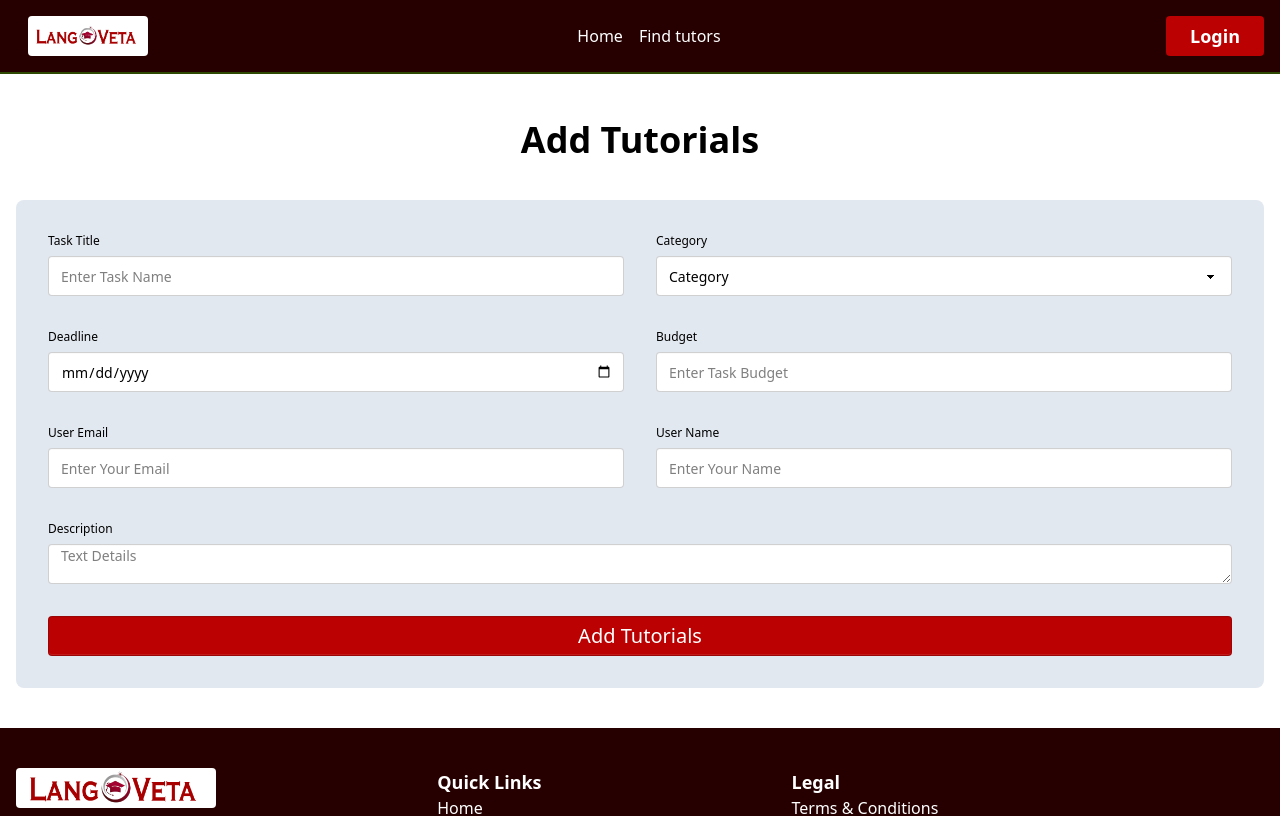
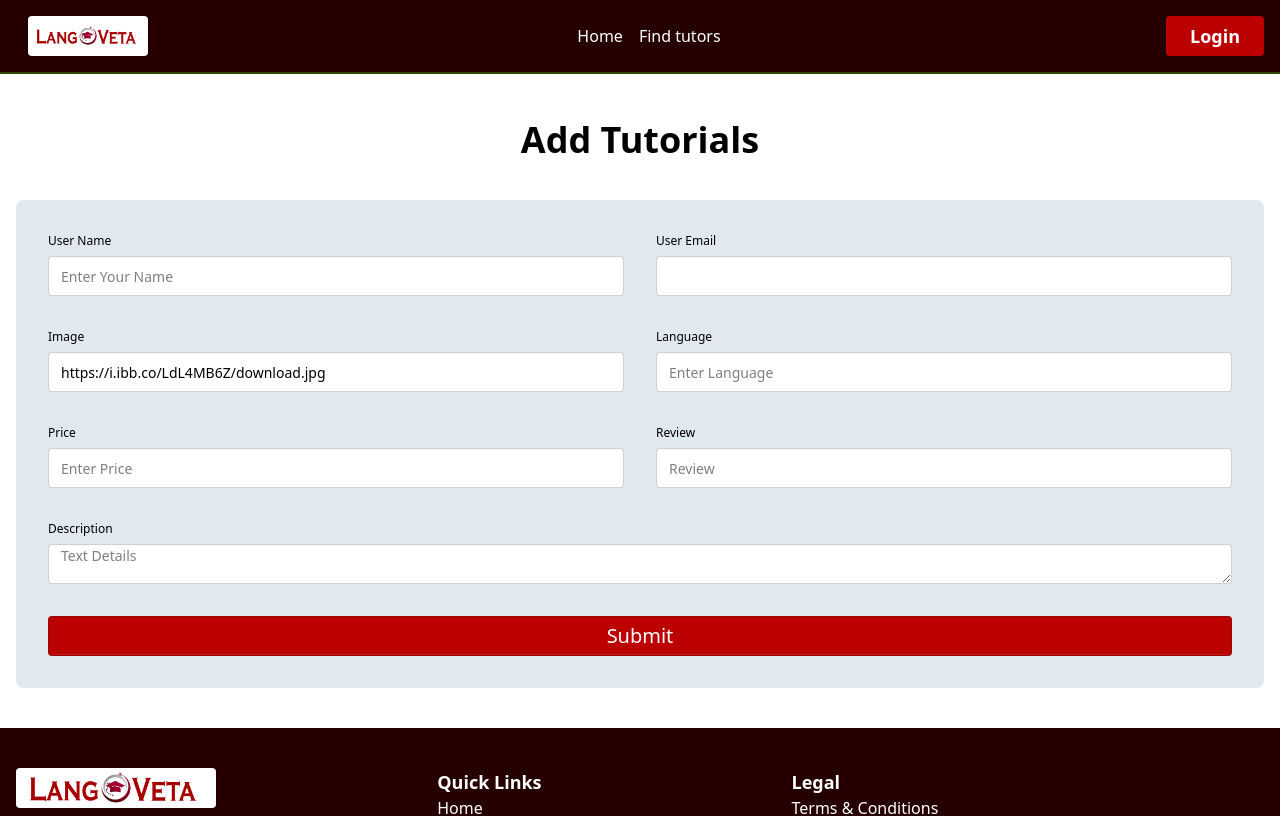
Before and after one commit to MizanRbf/langveta-client, a React (Vite) app: page /addTutorials in a window 1280 px wide. Shown: the top 816 px of the page. Built offline with nearby package versions, Linux system fonts and the light colour scheme; no server answers.

Commit message:
my tutorials created and data read from db and desplay in table

```diff
--- a/package.json
+++ b/package.json
@@ -10,6 +10,7 @@
     "preview": "vite preview"
   },
   "dependencies": {
+    "axios": "^1.9.0",
     "dotenv": "^16.5.0",
     "firebase": "^11.8.1",
     "react": "^19.1.0",
--- a/src/Pages/AddTutorials/AddTutorials.jsx
+++ b/src/Pages/AddTutorials/AddTutorials.jsx
@@ -1,44 +1,37 @@
+import axios from "axios";
 import React, { useState } from "react";
 import { Helmet } from "react-helmet";
 import { useNavigate } from "react-router";
 import Swal from "sweetalert2";
+import useAuth from "../../Hooks/useAuth";
 
 const AddTutorials = () => {
+  const { user } = useAuth();
   const navigate = useNavigate();
-  const [tasks, setTasks] = useState([]);
+  const [tutorials, setTutorials] = useState([]);
 
-  // Handle Add Tasks
-  const handleAddTask = (e) => {
+  // Handle Add Tutorials
+  const handleAddTutorials = (e) => {
     e.preventDefault();
     const form = e.target;
     const formData = new FormData(form);
-    const newTask = Object.fromEntries(formData.entries());
+    const newTutorial = Object.fromEntries(formData.entries());
 
-    // Create Task Collection in DB
-    fetch("https://skilnado-server.vercel.app/tasks", {
-      method: "POST",
-      headers: {
-        "content-type": "application/json",
-      },
-      body: JSON.stringify(newTask),
-    })
-      .then((res) => res.json())
-      .then((data) => {
-        console.log("after adding tasks to db", data);
-
-        if (data.insertedId) {
+    // Create Tutorial Collection in DB
+    axios.post("http://localhost:3000/tutorials", newTutorial).then((res) => {
+      if (res.data.insertedId) {
         Swal.fire({
           position: "top-end",
           icon: "success",
-            title: "Task Added Successfully!",
+          title: "Tutorials Added Successfully!",
           showConfirmButton: false,
           timer: 1500,
         });
-          newTask._id = data.insertedId;
-          const newTasks = [...tasks, newTask];
-          setTasks(newTasks);
+        newTutorial._id = res.data.insertedId;
+        const newTutorials = [...tutorials, newTutorial];
+        setTutorials(newTutorials);
         form.reset();
-          navigate("/myPostedTasks");
+        navigate("/myTutorials");
       }
     });
   };
@@ -57,43 +50,18 @@ const AddTutorials = () => {
         </div>
 
         {/* Form */}
-        <form onSubmit={handleAddTask} className="bg-slate-200 p-4 rounded-lg">
+        <form
+          onSubmit={handleAddTutorials}
+          className="bg-slate-200 p-4 rounded-lg"
+        >
           <div className="grid grid-cols-1 md:grid-cols-2">
             <fieldset className="fieldset border-base-300 rounded-box w-full p-4">
-              <label className="label text-black">Task Title</label>
+              <label className="label text-black">User Name</label>
               <input
                 type="text"
-                name="taskTitle"
+                name="name"
                 className="input w-full"
-                placeholder="Enter Task Name"
-              />
-            </fieldset>
-            <fieldset className="fieldset  border-base-300 rounded-box w-full p-4">
-              <label className="label text-black">Category</label>
-              <select
-                defaultValue="Category"
-                name="category"
-                className="select w-full"
-              >
-                <option disabled={true}>Category</option>
-                <option>Web Development</option>
-                <option>Design</option>
-                <option>Writing</option>
-                <option>Marketing</option>
-              </select>
-            </fieldset>
-            <fieldset className="fieldset  border-base-300 rounded-box w-full p-4">
-              <label className="label text-black">Deadline</label>
-              <input type="date" name="deadline" className="input w-full" />
-            </fieldset>
-            {/* Budget */}
-            <fieldset className="fieldset  border-base-300 rounded-box w-full p-4">
-              <label className="label text-black">Budget</label>
-              <input
-                type="text"
-                name="budget"
-                className="input w-full"
-                placeholder="Enter Task Budget"
+                placeholder="Enter Your Name"
               />
             </fieldset>
             <fieldset className="fieldset  border-base-300 rounded-box w-full p-4">
@@ -102,16 +70,44 @@ const AddTutorials = () => {
                 type="email"
                 name="email"
                 className="input w-full"
-                placeholder="Enter Your Email"
+                value={user?.email}
               />
             </fieldset>
             <fieldset className="fieldset  border-base-300 rounded-box w-full p-4">
-              <label className="label text-black">User Name</label>
+              <label className="label text-black">Image</label>
               <input
                 type="text"
-                name="name"
+                name="image"
                 className="input w-full"
-                placeholder="Enter Your Name"
+                // placeholder="Enter Tutorial Image"
+                value="https://i.ibb.co/LdL4MB6Z/download.jpg"
+              />
+            </fieldset>
+            <fieldset className="fieldset  border-base-300 rounded-box w-full p-4">
+              <label className="label text-black">Language</label>
+              <input
+                type="text"
+                name="language"
+                className="input w-full"
+                placeholder="Enter Language"
+              />
+            </fieldset>
+            <fieldset className="fieldset  border-base-300 rounded-box w-full p-4">
+              <label className="label text-black">Price</label>
+              <input
+                type="text"
+                name="price"
+                className="input w-full"
+                placeholder="Enter Price"
+              />
+            </fieldset>
+            <fieldset className="fieldset  border-base-300 rounded-box w-full p-4">
+              <label className="label text-black">Review</label>
+              <input
+                type="text"
+                name="review"
+                className="input w-full"
+                placeholder="Review"
               />
             </fieldset>
           </div>
@@ -131,7 +127,7 @@ const AddTutorials = () => {
             <input
               type="submit"
               className="input w-full font text-white bg-primary text-xl cursor-pointer"
-              value="Add Tutorials"
+              value="Submit"
             />
           </fieldset>
         </form>
--- a/src/Pages/MyTutorials/MyTutorials.jsx
+++ b/src/Pages/MyTutorials/MyTutorials.jsx
@@ -1,9 +1,152 @@
-import React from "react";
+import React, { useEffect, useState } from "react";
+import { Link } from "react-router";
+import { MdDelete, MdEdit } from "react-icons/md";
+// import Swal from "sweetalert2";
+import { IoReturnDownBack } from "react-icons/io5";
+import axios from "axios";
+import useAuth from "../../Hooks/useAuth";
 
 const MyTutorials = () => {
+  const { user } = useAuth();
+  const [myTutorials, setMyTutorials] = useState([]);
+
+  // const navigate = useNavigate();
+  useEffect(() => {
+    if (user?.email) {
+      axios(`http://localhost:3000/tutorials?email=${user.email}`)
+        .then((res) => setMyTutorials(res.data))
+        .catch((error) => console.log(error.message));
+    }
+  }, [user]);
+
+  // // Handle Delete
+  // const handleDelete = (id) => {
+  //   Swal.fire({
+  //     title: "Are you sure?",
+  //     text: "You won't be able to revert this!",
+  //     icon: "warning",
+  //     showCancelButton: true,
+  //     confirmButtonColor: "#3085d6",
+  //     cancelButtonColor: "#d33",
+  //     confirmButtonText: "Yes, delete it!",
+  //   }).then((result) => {
+  //     if (result.isConfirmed) {
+  //       axios(`http://localhost:3000/tutorials/${id}`, {
+  //         method: "DELETE",
+  //       })
+  //         .then((res) => res.json())
+  //         .then((data) => {
+  //           if (data.deletedCount) {
+  //             const remainingMyTasks = myTasks.filter(
+  //               (myTask) => myTask._id !== id
+  //             );
+  //             setMyTasks(remainingMyTasks);
+  //             console.log("after delete ", data);
+  //           }
+  //         });
+
+  //       Swal.fire({
+  //         title: "Deleted!",
+  //         text: "Your file has been deleted.",
+  //         icon: "success",
+  //       });
+  //     }
+  //   });
+  // };
+
+  // // Handle See Details
+  // const handleSeeDetails = (taskId) => {
+  //   navigate(`/bidsDetails/${taskId}`);
+  // };
   return (
-    <div className="max-w-[1400px] mx-auto px-4 mt-[64px]">
-      <h1>my Tutorials</h1>
+    <div className="pt-40">
+      <div className="max-w-[1400px] mx-auto mb-6 px-4">
+        {/* <Helmet>
+          <title>Skilnado || MyTasks</title>
+        </Helmet> */}
+
+        {/* Title */}
+        <div className="my-10">
+          <h1 className="mb-4">My Tutorials</h1>
+
+          {/* Empty Message */}
+          <div
+            className={`bg-slate-200 rounded-lg py-30 ${
+              myTutorials.length > 0 ? "hidden" : "block"
+            }`}
+          >
+            <h1 className="text-center text-black">
+              You have not added any tutorials yet.
+            </h1>
+            <h4 className="text-center mt-8 text-black">
+              Go to AddTutorials for posting your tutorials.
+            </h4>
+          </div>
+          <div className="overflow-x-auto">
+            <table className="table bg-secondary text-white">
+              {/* head */}
+              <thead
+                className={`text-white text-lg ${
+                  myTutorials.length < 1 && "hidden"
+                }`}
+              >
+                <tr>
+                  <th>No.</th>
+                  <th>Image</th>
+                  <th>Language</th>
+                  <th>Price</th>
+                  <th>Description</th>
+                  <th>review</th>
+                  <th>Actions</th>
+                </tr>
+              </thead>
+              <tbody>
+                {myTutorials.map((myTutorials, index) => (
+                  <tr key={myTutorials._id} className="border-2 border-white">
+                    <th>{index + 1}</th>
+                    <td>
+                      <img
+                        className="rounded-xl w-20 h-20"
+                        src={myTutorials.image}
+                        alt=""
+                      />
+                    </td>
+                    <td>{myTutorials.language}</td>
+                    <td>{myTutorials.price}</td>
+                    <td>{myTutorials.description}</td>
+                    <td>{myTutorials.review}</td>
+                    <td>
+                      <div className="flex items-center gap-3">
+                        {/* Update Button */}
+                        <Link to={`/updateMyTask/${myTutorials._id}`}>
+                          <button className="bg-blue-700 p-2 rounded-sm text-white btn border-0">
+                            <MdEdit className="text-xl" />
+                          </button>
+                        </Link>
+                        {/* Delete Button */}
+                        <Link>
+                          <button
+                            onClick={() => myTutorials._id}
+                            className="bg-red-500 p-2 rounded-sm text-white btn border-0"
+                          >
+                            <MdDelete className="text-xl" />
+                          </button>
+                        </Link>
+                      </div>
+                    </td>
+                  </tr>
+                ))}
+              </tbody>
+            </table>
+            <Link className="font text-xl" to="/addTutorials">
+              <button className="border rounded-sm px-3 bg-primary text-white flex gap-2 items-center mt-6 mb-4 cursor-pointer">
+                <IoReturnDownBack className="text-4xl font-bold" />
+                <span className="font-bold"> Add Tutorials</span>
+              </button>
+            </Link>
+          </div>
+        </div>
+      </div>
     </div>
   );
 };
```
Also changed, not shown: src/Hooks/useAxiosSecure.jsx (added, +11 -0 lines), 1 other file (tests, documents, lock files or other folders). Lines whose indentation alone changed are shown as unchanged.
